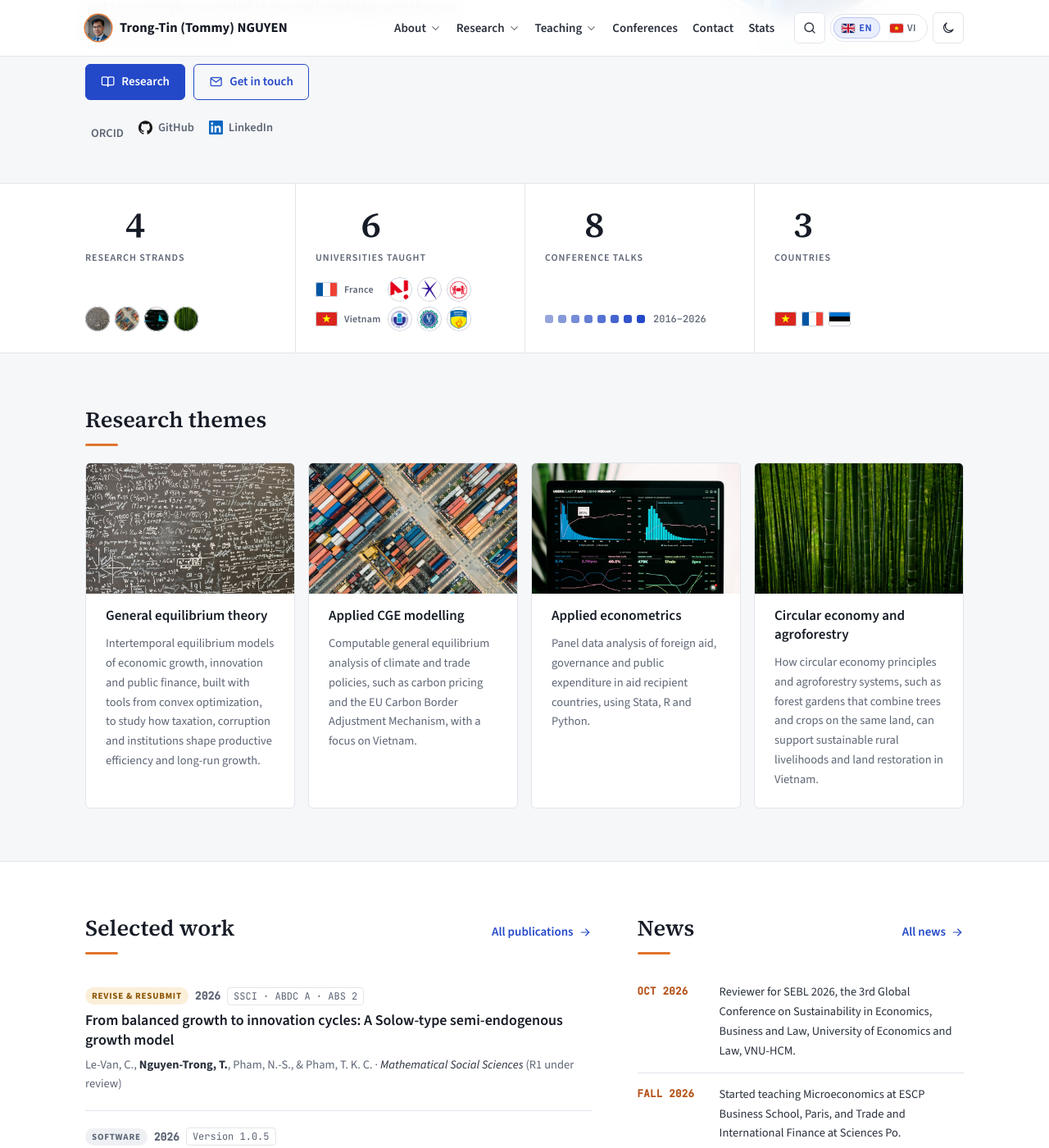
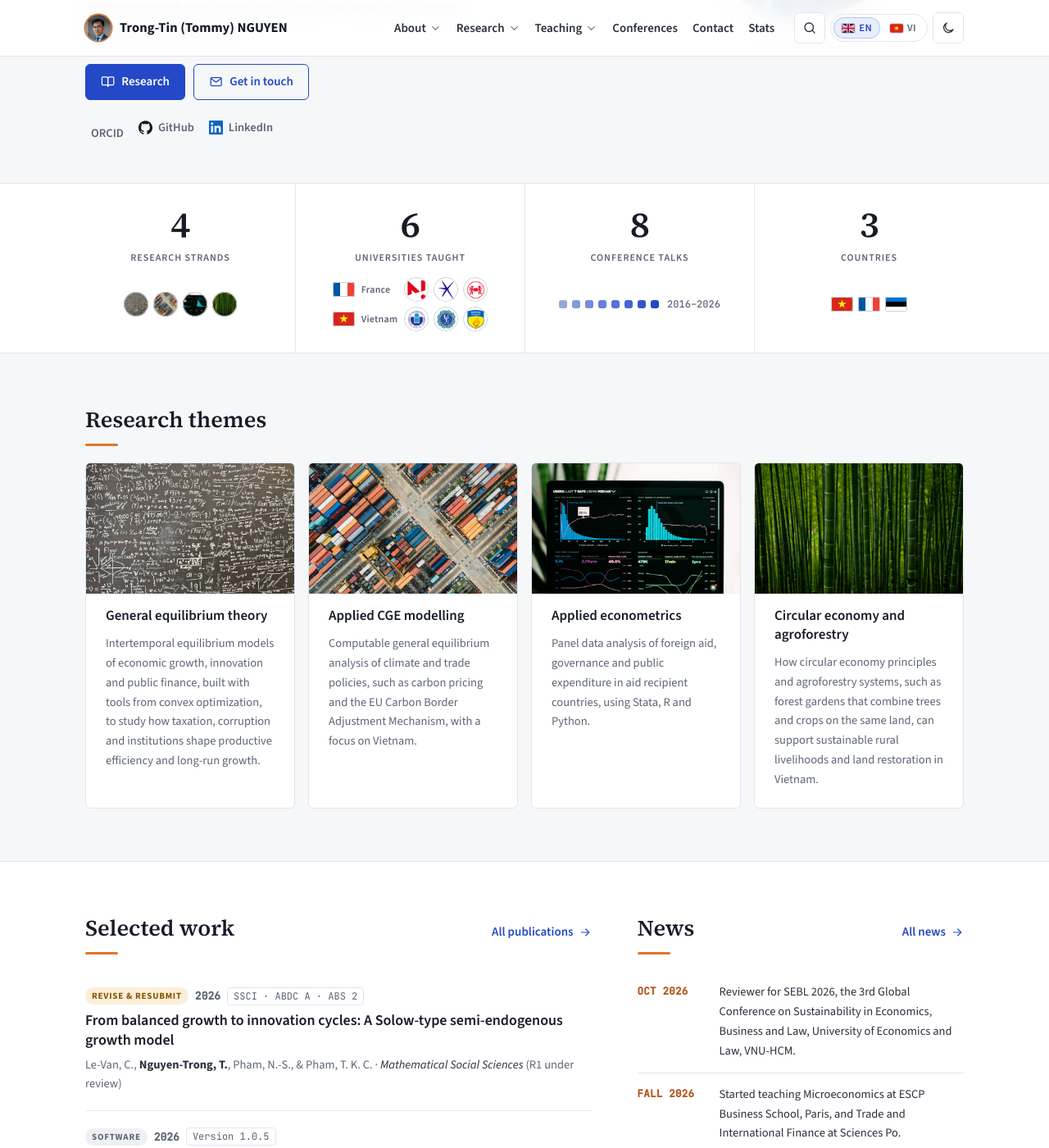
Before and after one commit to trongtin142/trongtin142.github.io, a Jekyll site: the page built from _pages/about.md, in a window 1280 px wide and 1400 px high, scrolled down 512 px. Shown: the whole window at 82% size. Built offline with Jekyll 4.4.1, drawn with Linux system fonts in a browser that asks for light colours; a style sheet for code colours, icons or effects is not loaded.

Commit message:
Styles: home figures centred and balanced

```diff
--- a/assets/css/rd.scss
+++ b/assets/css/rd.scss
@@ -379,16 +379,17 @@ body.nav-locked { overflow: hidden; }
 .stats__in { list-style: none; margin: 0 calc(-1 * var(--stat-pad)); padding: 0; display: grid; grid-template-columns: repeat(4, minmax(0, 1fr)); }
 .stats__in > li { display: flex; min-width: 0; border-left: 1px solid var(--line); }
 .stats__in > li:first-child { border-left: 0; }
-.stat { position: relative; flex: 1; min-width: 0; display: flex; flex-direction: column; padding: 28px var(--stat-pad) 26px; color: inherit; text-decoration: none; transition: background-color .2s ease; }
+.stat { position: relative; flex: 1; min-width: 0; display: flex; flex-direction: column; align-items: center; text-align: center; padding: 28px var(--stat-pad) 26px; color: inherit; text-decoration: none; transition: background-color .2s ease; }
 .stat:hover { color: inherit; background: color-mix(in srgb, var(--tint) 50%, var(--surface)); }
 .stat:focus-visible { outline-offset: -3px; border-radius: 0; }
 .stat__num { font: 600 44px/1 var(--serif); color: var(--ink); letter-spacing: -.01em; font-variant-numeric: tabular-nums lining-nums; }
-.stat__head { align-self: flex-start; max-width: 100%; display: inline-flex; flex-direction: column; align-items: center; text-align: center; }
+.stat__head { max-width: 100%; display: flex; flex-direction: column; align-items: center; }
 .stat__label { margin-top: 10px; font: 600 var(--fs-label)/1.4 var(--sans); letter-spacing: .08em; text-transform: uppercase; color: var(--muted); transition: color .2s ease; }
 .stat:hover .stat__label { color: var(--accent); }
 .stat__go { position: absolute; top: 30px; right: calc(var(--stat-pad) - 6px); width: 18px; height: 18px; color: var(--accent); opacity: 0; transform: translateX(-6px); transition: opacity .2s ease, transform .2s ease; }
 .stat:hover .stat__go, .stat:focus-visible .stat__go { opacity: 1; transform: none; }
-.marks { display: flex; flex-wrap: wrap; align-items: center; gap: 6px; margin-top: auto; padding-top: 16px; min-height: 46px; }
+/* the marks sit centred, both ways, in the space under the label, so cards of different heights stay balanced */
+.marks { display: flex; flex-wrap: wrap; align-items: center; justify-content: center; gap: 6px; margin-top: auto; margin-bottom: auto; padding-top: 16px; min-height: 46px; }
 .mark { position: relative; flex: none; overflow: hidden; transition: transform .2s ease; }
 .mark:hover { transform: translateY(-2px); }
 .mark::after { content: ""; position: absolute; inset: 0; border-radius: inherit; box-shadow: inset 0 0 0 1px var(--line-strong); pointer-events: none; }
@@ -402,9 +403,12 @@ body.nav-locked { overflow: hidden; }
 .mark--pip { width: 10px; height: 10px; border-radius: 3px; background: color-mix(in srgb, var(--accent) var(--o, 100%), var(--line)); }
 .mark--pip::after { display: none; }
 .marks__range { margin-left: 4px; font: 500 12px/1 var(--mono); color: var(--muted); white-space: nowrap; font-variant-numeric: tabular-nums; }
-.marks--rows { display: grid; grid-template-columns: auto auto minmax(0, 1fr); align-items: center; gap: 6px 8px; }
+.marks--rows { display: grid; grid-template-columns: auto auto auto; justify-content: center; align-items: center; gap: 6px 8px; }
 .marks__row { display: contents; }
-.marks__country { font: 600 12px/1 var(--sans); letter-spacing: .02em; color: var(--muted); white-space: nowrap; }
+.marks__country { font: 600 12px/1 var(--sans); letter-spacing: .02em; color: var(--muted); white-space: nowrap; text-align: left; }
+.marks--flags { align-items: flex-start; gap: 14px; }
+.marks__item { display: flex; flex-direction: column; align-items: center; gap: 7px; }
+.marks__item .marks__country { text-align: center; }
 .marks__logos { display: flex; flex-wrap: wrap; align-items: center; gap: 6px; }
 
 .section { padding: 64px 0; }
@@ -636,6 +640,8 @@ a.hbar__label:hover { color: var(--accent); text-decoration: underline; }
   .marks--rows .mark--logo { width: 22px; height: 22px; }
   .marks__country { font-size: 10px; letter-spacing: 0; }
   .marks__logos { gap: 3px; flex-wrap: nowrap; }
+  .marks--flags { gap: 8px; }
+  .marks__item { gap: 5px; }
   .section { padding: 44px 0; }
   .cta { grid-template-columns: 1fr; padding: 24px; }
   .cards--2, .contact, .contact--noform .contact__info, .form__row { grid-template-columns: 1fr; }
@@ -660,7 +666,7 @@ a.hbar__label:hover { color: var(--accent); text-decoration: underline; }
   .filters .field { max-width: none; }
 }
 @media (max-width: 350px) {
-  .marks__country { display: none; }
+  .marks--rows .marks__country { display: none; }
 }
 @media (max-width: 460px) {
   .themes { grid-template-columns: 1fr; }
```
